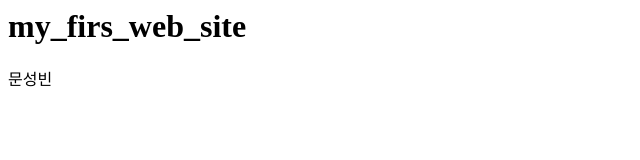
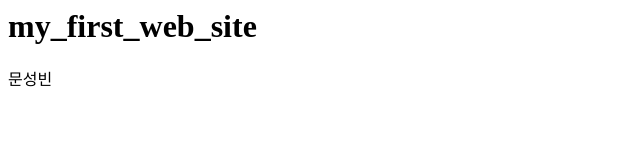
Before and after one commit to Asparagas2845/my_first_web_site, a plain HTML site: page index.html in a window 1280 px wide. Shown: the whole page, without its empty margins (0-640 px from the left). Drawn offline with Linux system fonts and the light colour scheme.

Commit message:
Update index.html

```diff
--- a/index.html
+++ b/index.html
@@ -3,7 +3,7 @@
     <title>my_first_web_site</title>
   </head>
   <body>
-    <h1>my_firs_web_site</h1>
+    <h1>my_first_web_site</h1>
     문성빈
   </body>
 </html>
```
